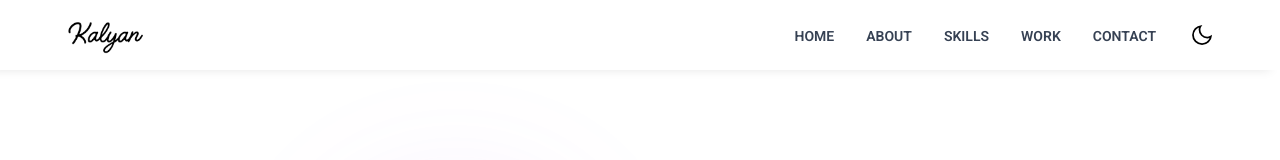
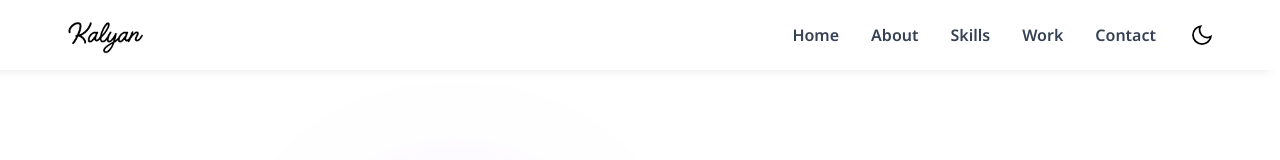
Before and after one commit to kalyanthalla/Kalyan-Portfolio, a Next.js app: page / in a window 1280 px wide. Shown: the top 160 px of the page. Built offline with nearby package versions, Linux system fonts and the light colour scheme.

Commit message:
removed not required fonts

```diff
--- a/app/components/Navbar.jsx
+++ b/app/components/Navbar.jsx
@@ -40,7 +40,7 @@ const Navbar = ({ isDarkMode, setIsDarkMode }) => {
             >
                 {/* Logo */}
                 <div className="flex items-center">
-                    <a href="#top" className="group">
+                    <a href="#top" className="group cursor-default">
                         <Image
                             src={isDarkMode ? assets.logo_dark : assets.logo}
                             alt="Logo"
@@ -55,7 +55,7 @@ const Navbar = ({ isDarkMode, setIsDarkMode }) => {
                         {navItems.map((item) => (
                             <li key={item}>
                                 <a
-                                    className={`navlink relative text-lg font-semibold ${
+                                    className={`relative text-base font-semibold cursor-default ${
                                         isDarkMode
                                             ? 'text-gray-200 hover:text-white'
                                             : 'text-gray-700 hover:text-black'
@@ -123,7 +123,7 @@ const Navbar = ({ isDarkMode, setIsDarkMode }) => {
                             {navItems.map((item) => (
                                 <a
                                     key={item}
-                                    className={`text-md py-2 px-4 roboto ${
+                                    className={`text-base font-normal py-2 px-4 cursor-default ${
                                         isDarkMode
                                             ? 'text-gray-200 hover:text-white'
                                             : 'text-gray-700 hover:text-black'
--- a/app/globals.css
+++ b/app/globals.css
@@ -3,16 +3,6 @@
 
 * {
   font-family: 'Noto Sans';
-}
-
-.roboto{
-  font-family: 'Roboto';
-}
-
-.navlink {
-  font-family: 'Roboto';
-  font-size: 14px;
-  text-transform: uppercase;
 }
 
 .lightHover:hover {
@@ -38,8 +28,3 @@
 .shadow-white {
   box-shadow: -10px 0 10px rgba(255, 255, 255, 0.1);
 }
-
-.grid-cols-auto {
-  display: grid;
-  grid-template-columns: repeat(auto-fit, minmax(200px, 1fr));
-}
--- a/app/layout.js
+++ b/app/layout.js
@@ -1,11 +1,7 @@
-import { Noto_Sans, Roboto} from "next/font/google";
+import { Noto_Sans} from "next/font/google";
 import "./globals.css";
 
 const noto_sans = Noto_Sans({
-  subsets: ["latin"], weight: ["400", "500", "600", "700"]
-});
-
-const roboto = Roboto({
   subsets: ["latin"], weight: ["400", "500", "600", "700"]
 });
 
@@ -18,7 +14,7 @@ export default function RootLayout({ children }) {
   return (
     <html lang="en" className="scroll-smooth">
       <body
-        className={`${noto_sans.className} ${roboto.className}  antialiased leading-8
+        className={`${noto_sans.className} antialiased leading-8
         overflow-x-hidden darkTheme whiteText`}
       >
         {children}
```
